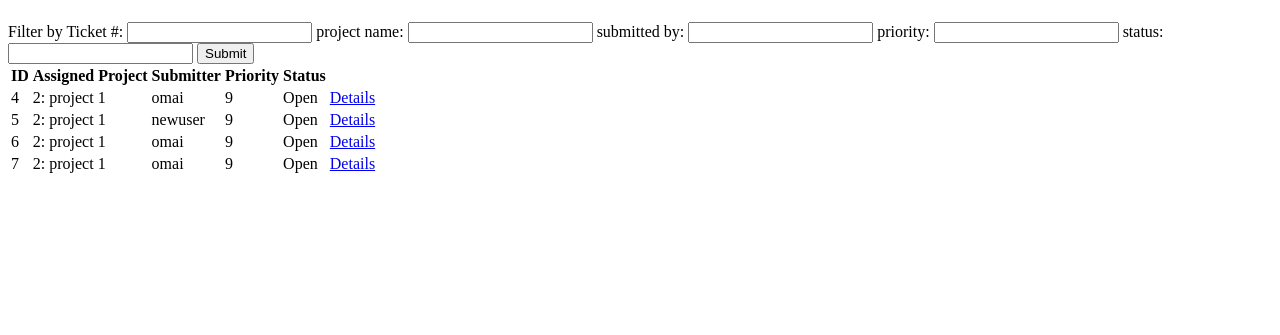
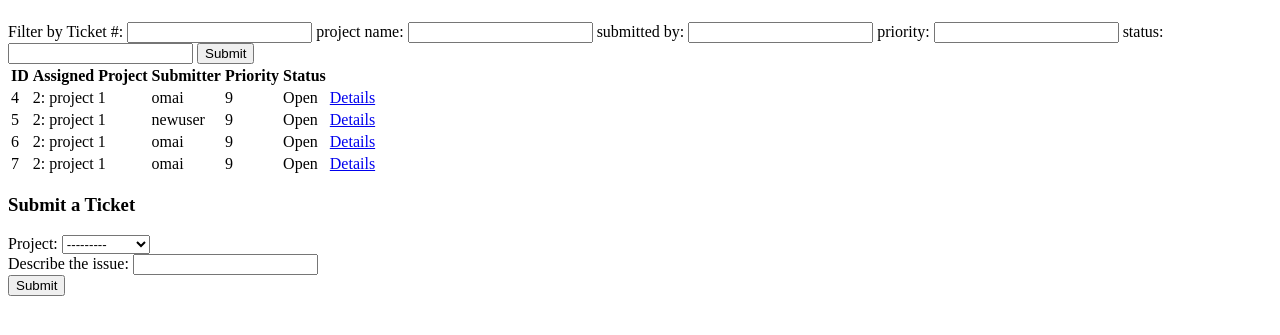
Before and after one commit to OskarMai/tickettracker, a Django app: page /tickets in a window 1280 px wide. Shown: the part 143-478 px from the top of the page. Run offline with Django 3.2, Linux system fonts and the light colour scheme; a user stored in the database is signed in; data comes from the database, SQL or seed files in the repository; both versions use the stored data as it was after the commit.

Commit message:
added ticket submission form

```diff
--- a/src/tickets/forms.py
+++ b/src/tickets/forms.py
@@ -2,3 +2,11 @@ from django import forms
 from django.forms import ModelForm
 from .models import *
 from authenticate.models import NewUser
+
+class SubmitTicketForm(forms.Form):
+	project = forms.ModelChoiceField(queryset= Project.objects.all(), label=None)
+	description = forms.CharField(max_length=1000, label="Describe the issue")
+
+	class Meta:
+		model = Ticket
+		fields = ['project','description']
--- a/src/tickets/models.py
+++ b/src/tickets/models.py
@@ -17,12 +17,12 @@ class Ticket(models.Model):
 
 	)
 	statusChoices = (
-		('0','Closed'),
-		('1','Open'),
+		('Closed','Closed'),
+		('Open','Open'),
 
 	)
 	raceChoices = (
-		('0','Bugs/Errors'),
+		('Bugs/Errors','Bugs/Errors'),
 	)
 	project = models.ForeignKey(Project, on_delete=models.CASCADE,related_name="project_tickets")
 	personnel = models.ForeignKey(ProjectMember, on_delete=models.SET_NULL , related_name="assigned_ticket" , null=True,default=None, blank=True)
--- a/src/tickets/templates/tickets/index.html
+++ b/src/tickets/templates/tickets/index.html
@@ -19,6 +19,7 @@
 	</div>
 	<div>
 		<table>
+			<div>
 				<tr>
 					<th>ID</th>
 					<th>Assigned Project</th>
@@ -27,6 +28,7 @@
 					<th>Status</th>
 					<th>      </th>
 				</tr>
+			</div>
 			{% for ticket in ticket_list %}
 				<div>
 					<tr>
@@ -36,9 +38,20 @@
 						<td>{{ticket.priority}}</td>
 						<td>{{ticket.status}}</td>
 						<td><a href="{% url 'tickets:details' ticket.id %}">Details</a></td>
-
 					</tr>
 				</div>
 			{%endfor%}
+		</table>
+	</div>
+	<div>
+		<form method="post" action="{%url 'tickets:submit' %}">
+			<h3>Submit a Ticket</h3>
+			{% csrf_token %}
+			{%for field in form%}
+				{{field.label}}: {{field}} <br>
+			{%endfor%}
+			<button type="submit">Submit</button>
+
+		</form>
 	</div>
 {% endblock %}
--- a/src/tickets/urls.py
+++ b/src/tickets/urls.py
@@ -5,4 +5,5 @@ app_name='tickets'
 urlpatterns = [
 	path('', views.index, name="index"),
 	path('<int:ticket_id>', views.details,name="details"),
+	path('submit',views.submit,name="submit"),
 ]
--- a/src/tickets/views.py
+++ b/src/tickets/views.py
@@ -16,6 +16,7 @@ def index(request):
 	context={
 		'ticket_list': ticket_list,
 		'ticket_filter': ticket_filter,
+		'form': SubmitTicketForm()
 	}
 	return render(request, "tickets/index.html",context)
 
@@ -31,3 +32,31 @@ def details(request,ticket_id):
 	except:
 		messages.error(request,"TICKET DOES NOT EXIST")
 		return redirect("tickets:index")
+
+@login_required(login_url='authenticate:login')
+def submit(request):
+	if request.method=="POST":
+		form = SubmitTicketForm(request.POST)
+		if form.is_valid():#adds hidden fields to ticket object
+			try:
+				project = form.cleaned_data['project']
+				description = form.cleaned_data['description']
+				submitter = request.user
+				priority = "9"#lowest priority
+				timeCreated = datetime.datetime.now()
+				race = "Bugs/Errors"
+				status = "Open"
+				ticket = Ticket(project = project, description=description,submitter=submitter,priority=priority,timeCreated=timeCreated,race = race,status = status)
+				ticket.save()
+				messages.success(request,"SUCCESSFULLY SUBMITTED TICKET")
+				return redirect("tickets:index")
+			except:
+				messages.error(request,"INVALID TICKET SUBMISSION FORMAT")
+				return redirect("tickets:index")
+		else:
+			messages.error(request,"INVALID TICKET SUBMISSION FORMAT")
+			return redirect("tickets:index")
+		return redirect("tickets:index")
+	else:
+		messages.error(request,"REQUIRES POST METHOD")
+		return redirect("tickets:index")
```
Also changed, not shown: src/db.sqlite3, src/tickets/migrations/0006_auto_20201213_2203.py (added). Lines whose indentation alone changed are shown as unchanged.
